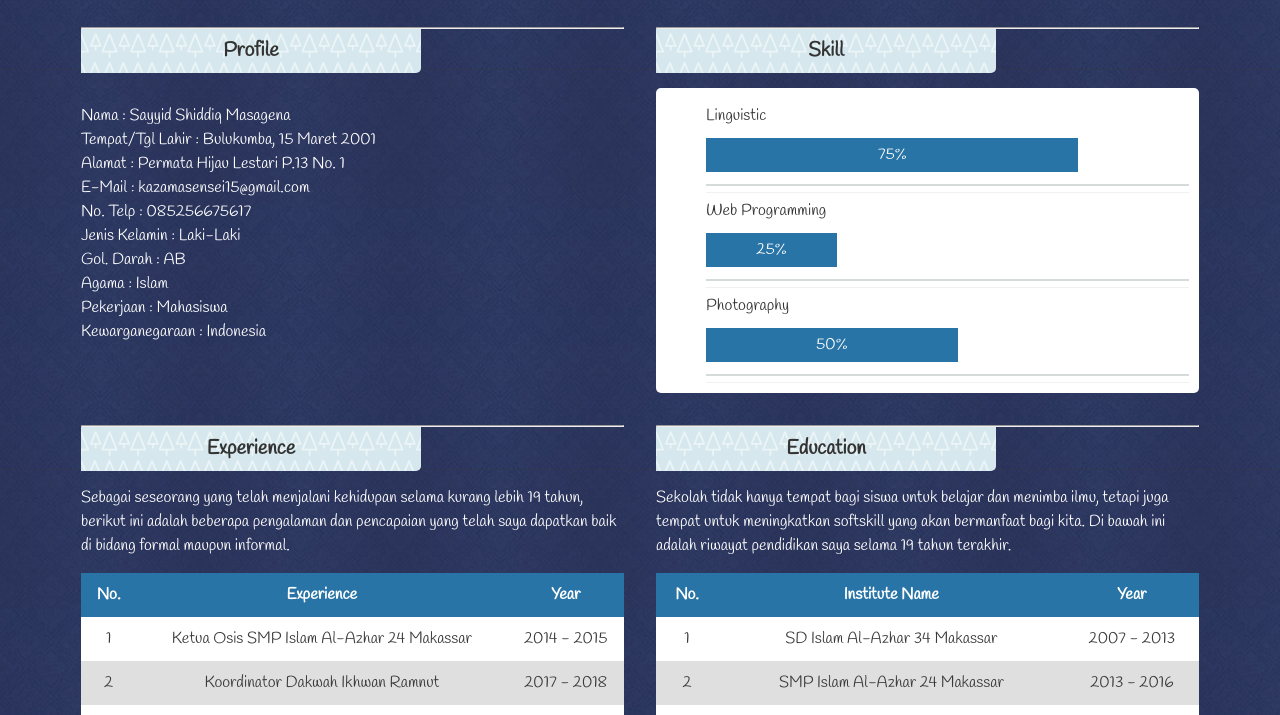
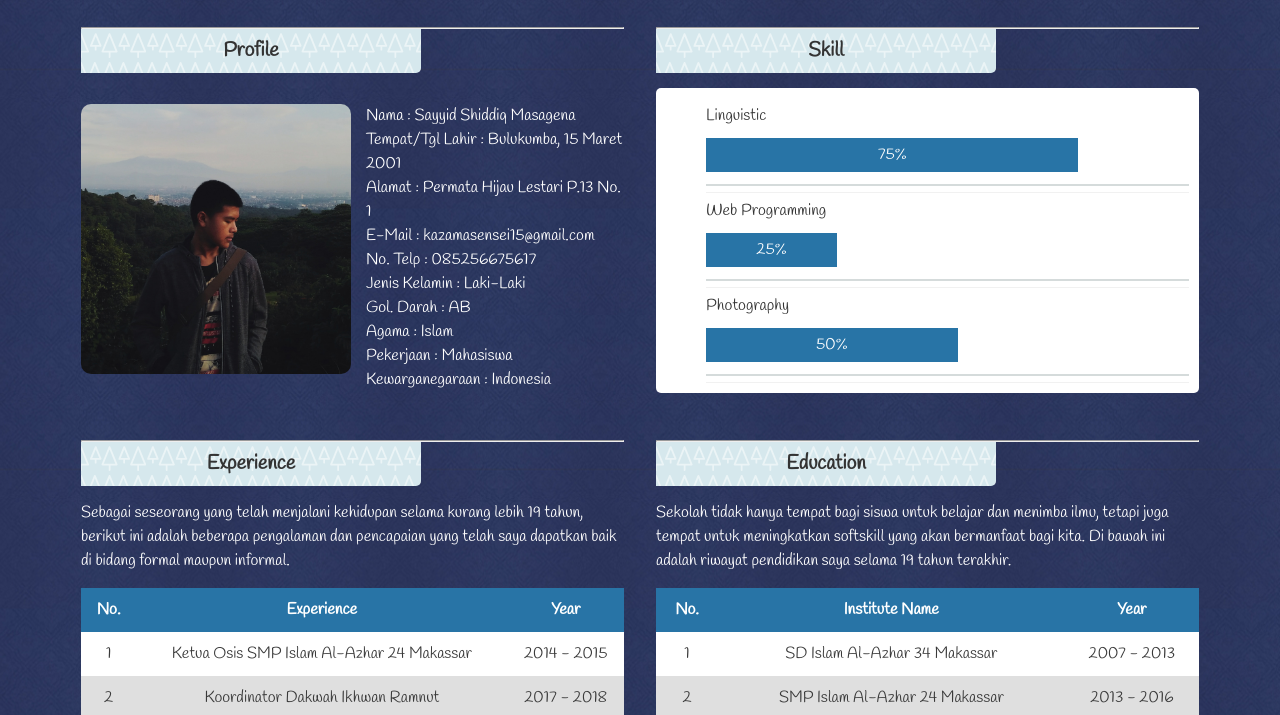
Before and after one commit to sayyidshiddiqmasagena/sayyidshiddiqmasagena.github.io, a plain HTML site: page index.html in a window 1280 px wide. Shown: the part 85-800 px from the top of the page. Drawn offline with Linux system fonts and the light colour scheme; files whose address does not match are found by name.

Commit message:
Update index.html

```diff
--- a/index.html
+++ b/index.html
@@ -24,7 +24,7 @@
               <h1 class="title">Profile</h1>
 
               <div>
-                <img src="./Portofolio_files/bandung2.jpg" alt="" />
+                <img src="./img/bandung2.jpg" alt="" />
                 <span>
                   <p>
                     Nama : Sayyid Shiddiq Masagena <br />
```
